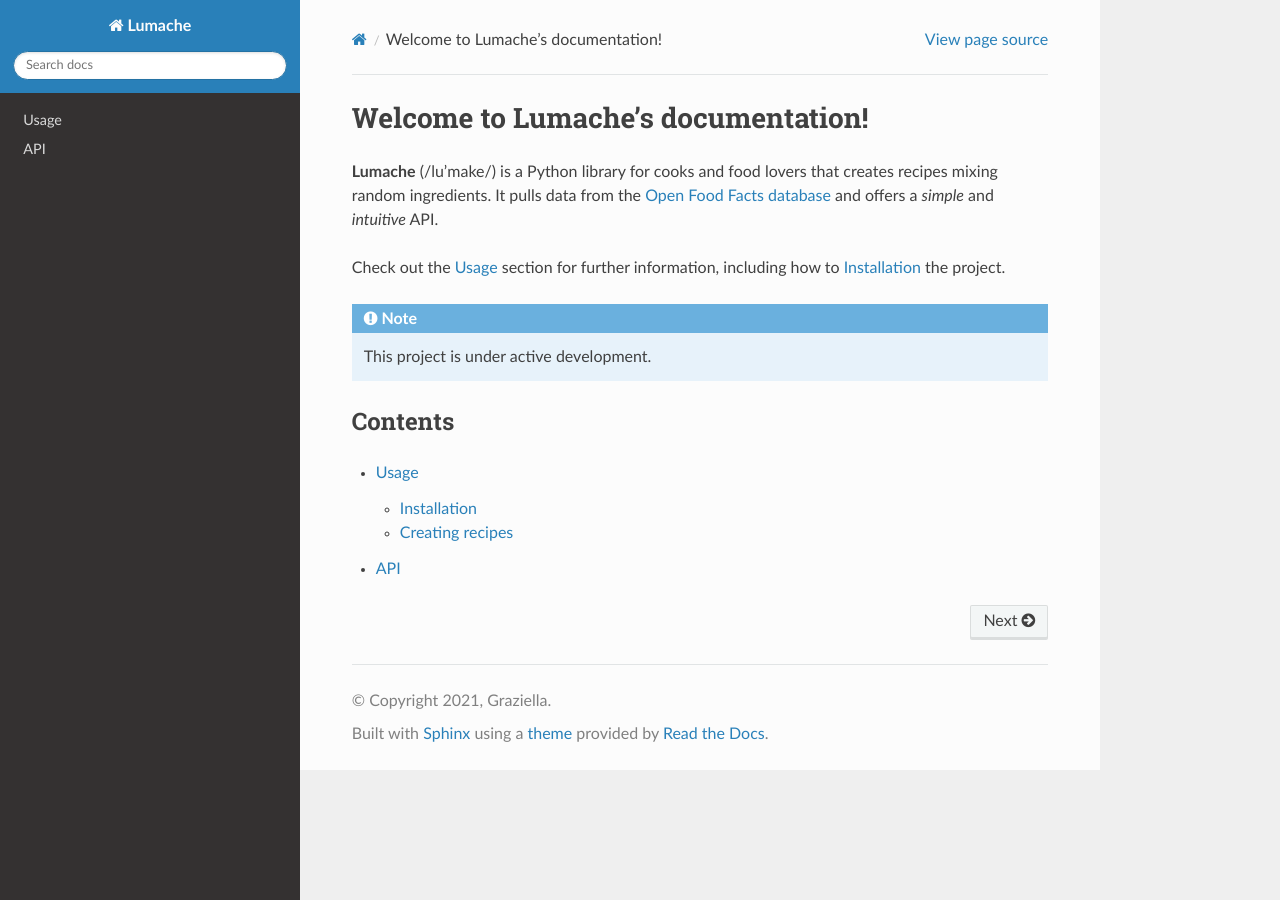
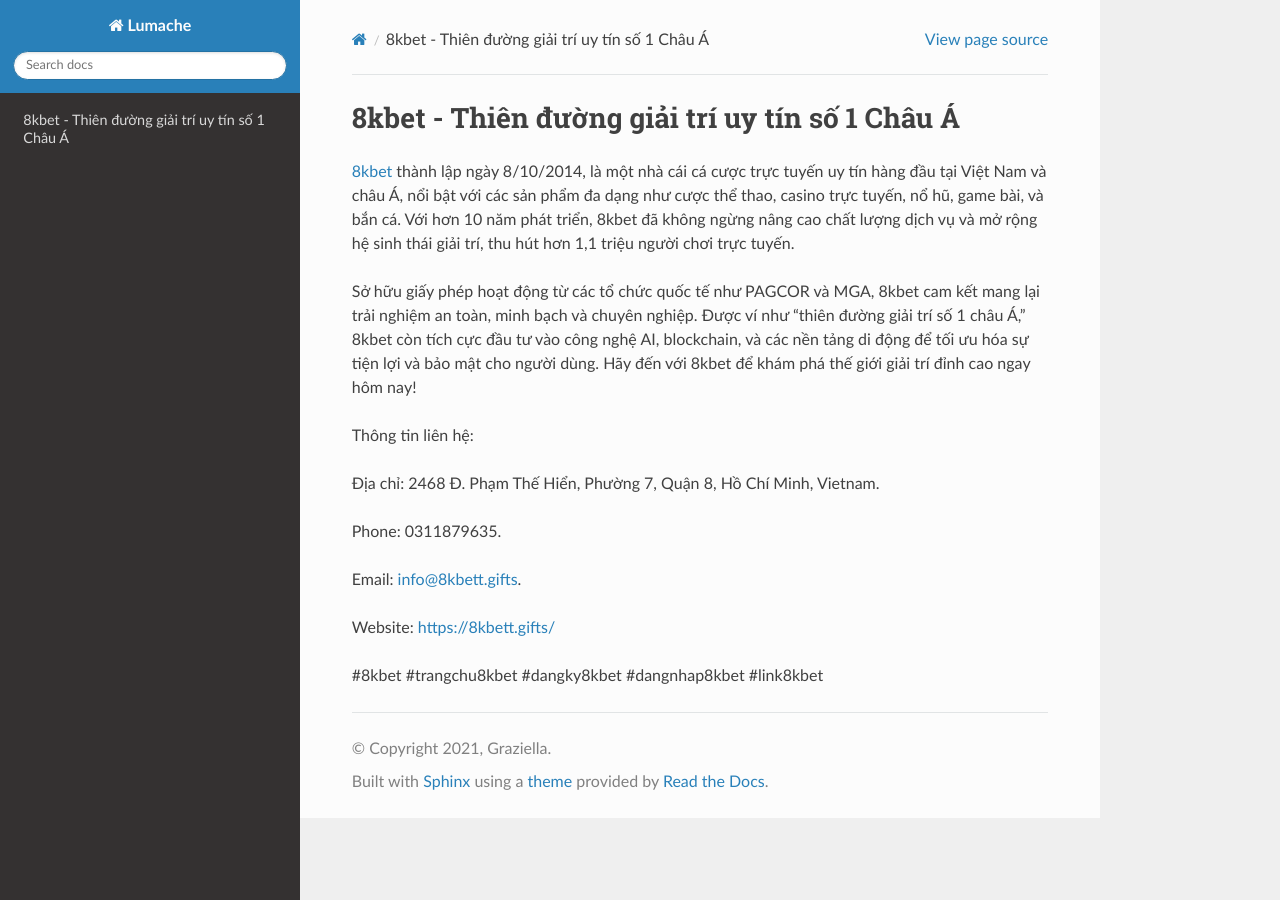
Before and after one commit to plapenanec/8kbettgifts1, a Sphinx documentation site: the page built from docs/source/index.rst, in a window 1280 px wide. Built offline with Sphinx 7.4.7 and the Read the Docs theme 3.1.0, drawn with Linux system fonts in a browser that asks for light colours.

Commit message:
Update index.rst

```diff
--- a/docs/source/index.rst
+++ b/docs/source/index.rst
@@ -1,22 +1,18 @@
-Welcome to Lumache's documentation!
+8kbet - Thiên đường giải trí uy tín số 1 Châu Á
 ===================================
 
-**Lumache** (/lu'make/) is a Python library for cooks and food lovers
-that creates recipes mixing random ingredients.
-It pulls data from the `Open Food Facts database <https://world.openfoodfacts.org/>`_
-and offers a *simple* and *intuitive* API.
+`8kbet <https://8kbett.gifts/>`_ thành lập ngày 8/10/2014, là một nhà cái cá cược trực tuyến uy tín hàng đầu tại Việt Nam và châu Á, nổi bật với các sản phẩm đa dạng như cược thể thao, casino trực tuyến, nổ hũ, game bài, và bắn cá. Với hơn 10 năm phát triển, 8kbet đã không ngừng nâng cao chất lượng dịch vụ và mở rộng hệ sinh thái giải trí, thu hút hơn 1,1 triệu người chơi trực tuyến.
 
-Check out the :doc:`usage` section for further information, including
-how to :ref:`installation` the project.
+Sở hữu giấy phép hoạt động từ các tổ chức quốc tế như PAGCOR và MGA, 8kbet cam kết mang lại trải nghiệm an toàn, minh bạch và chuyên nghiệp. Được ví như "thiên đường giải trí số 1 châu Á," 8kbet còn tích cực đầu tư vào công nghệ AI, blockchain, và các nền tảng di động để tối ưu hóa sự tiện lợi và bảo mật cho người dùng. Hãy đến với 8kbet để khám phá thế giới giải trí đỉnh cao ngay hôm nay!
 
-.. note::
+Thông tin liên hệ:
 
-   This project is under active development.
+Địa chỉ: 2468 Đ. Phạm Thế Hiển, Phường 7, Quận 8, Hồ Chí Minh, Vietnam.
 
-Contents
---------
+Phone: 0311879635.
 
-.. toctree::
+Email: info@8kbett.gifts.
 
-   usage
-   api
+Website: https://8kbett.gifts/
+
+#8kbet #trangchu8kbet #dangky8kbet #dangnhap8kbet #link8kbet
```
